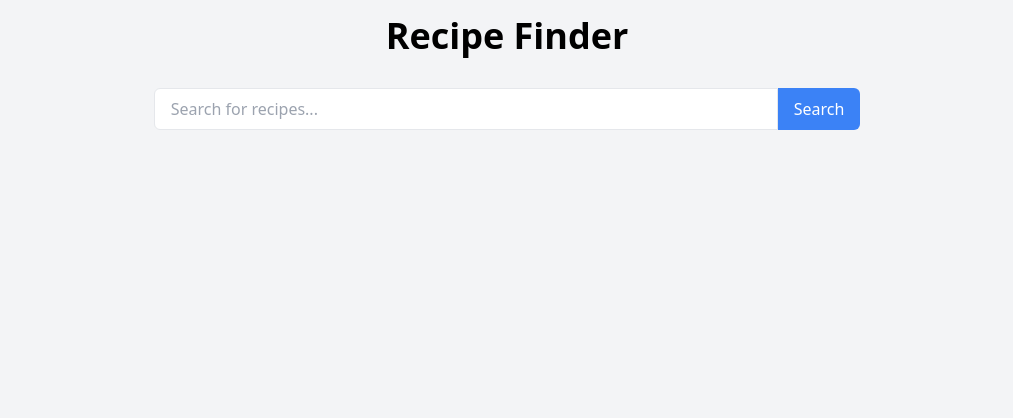
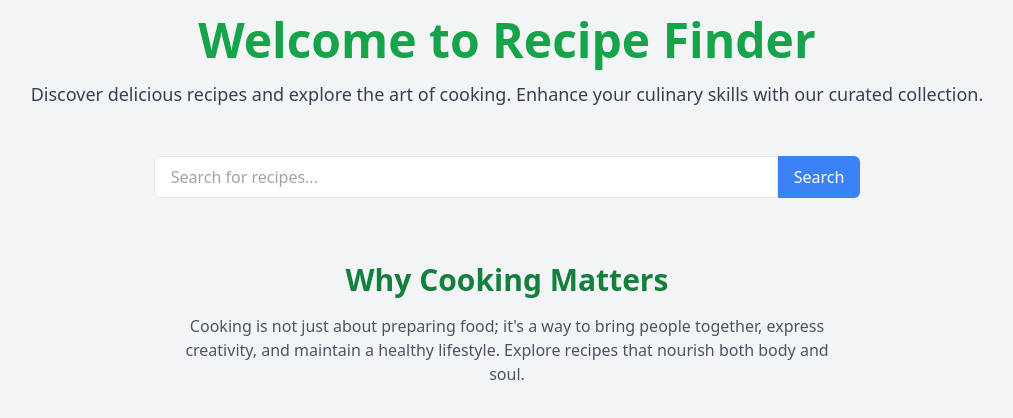
Before and after one commit to SaiHarsha502vvit/recipe-finder, a React (Vite) app: page / in a window 1280 px wide. Shown: the top 418 px of the page, without its empty margins (133-1146 px from the left). Built offline with nearby package versions, Linux system fonts and the light colour scheme.

Commit message:
Okey With all

```diff
--- a/package.json
+++ b/package.json
@@ -12,6 +12,7 @@
     "@tailwindcss/typography": "^0.5.15",
     "axios": "^1.4.0",
     "chart.js": "^4.4.7",
+    "convert-units": "^2.3.4",
     "framer-motion": "^10.18.0",
     "qrcode.react": "^4.2.0",
     "react": "^18.2.0",
--- a/src/components/Home.jsx
+++ b/src/components/Home.jsx
@@ -4,7 +4,6 @@ import axios from 'axios';
 import SearchBar from './SearchBar';
 import RecipeList from './RecipeList';
 import { motion } from 'framer-motion';
-
 function Home() {
   const [recipes, setRecipes] = useState([]);
   const [loading, setLoading] = useState(false);
@@ -19,13 +18,11 @@ function Home() {
     setLoading(true);
     setError(null);
     try {
-      const apiKey = import.meta.env.VITE_MEALDB_API_KEY || '1'; // Default to '1' if not set
+      const apiKey = import.meta.env.VITE_MEALDB_API_KEY || '1';
       const response = await axios.get(
         `https://www.themealdb.com/api/json/v1/${apiKey}/search.php`,
         {
-          params: {
-            s: query,
-          },
+          params: { s: query },
         }
       );
       setRecipes(response.data.meals || []);
@@ -46,11 +43,37 @@ function Home() {
       animate={{ opacity: 1 }}
       className="min-h-screen bg-gray-100 p-4"
     >
-      <h1 className="text-4xl font-bold text-center mb-8">Recipe Finder</h1>
+      <section className="text-center mb-12">
+        <h1 className="text-5xl font-bold text-green-600 mb-4">Welcome to Recipe Finder</h1>
+        <p className="text-lg text-gray-700">
+          Discover delicious recipes and explore the art of cooking. Enhance your culinary skills with our curated collection.
+        </p>
+      </section>
+
       <SearchBar onSearch={searchRecipes} />
-      {loading && <p className="text-center">Loading...</p>}
-      {error && <p className="text-red-500 text-center">{error}</p>}
-      <RecipeList recipes={recipes} />
+
+      {loading && <p className="text-center text-xl">Loading...</p>}
+      {error && <p className="text-red-500 text-center text-xl">{error}</p>}
+
+      <motion.div
+        initial={{ y: 50, opacity: 0 }}
+        animate={{ y: 0, opacity: 1 }}
+        transition={{ duration: 0.5 }}
+      >
+        <RecipeList recipes={recipes} />
+      </motion.div>
+
+      <section className="mt-16 text-center">
+        <h2 className="text-3xl font-semibold text-green-700 mb-4">Why Cooking Matters</h2>
+        <motion.p
+          className="text-gray-600 max-w-2xl mx-auto"
+          initial={{ opacity: 0 }}
+          animate={{ opacity: 1 }}
+          transition={{ delay: 0.3, duration: 1 }}
+        >
+          Cooking is not just about preparing food; it's a way to bring people together, express creativity, and maintain a healthy lifestyle. Explore recipes that nourish both body and soul.
+        </motion.p>
+      </section>
     </motion.div>
   );
 }
```
Also changed, not shown: 1 other file (tests, documents, lock files or other folders).
